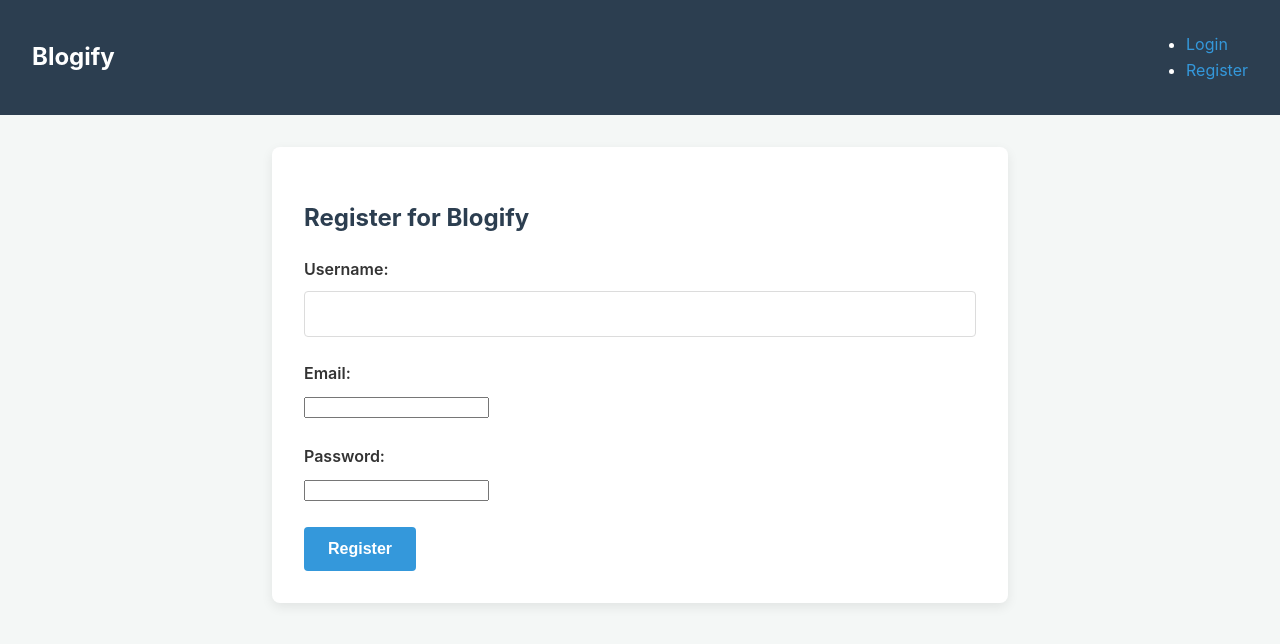
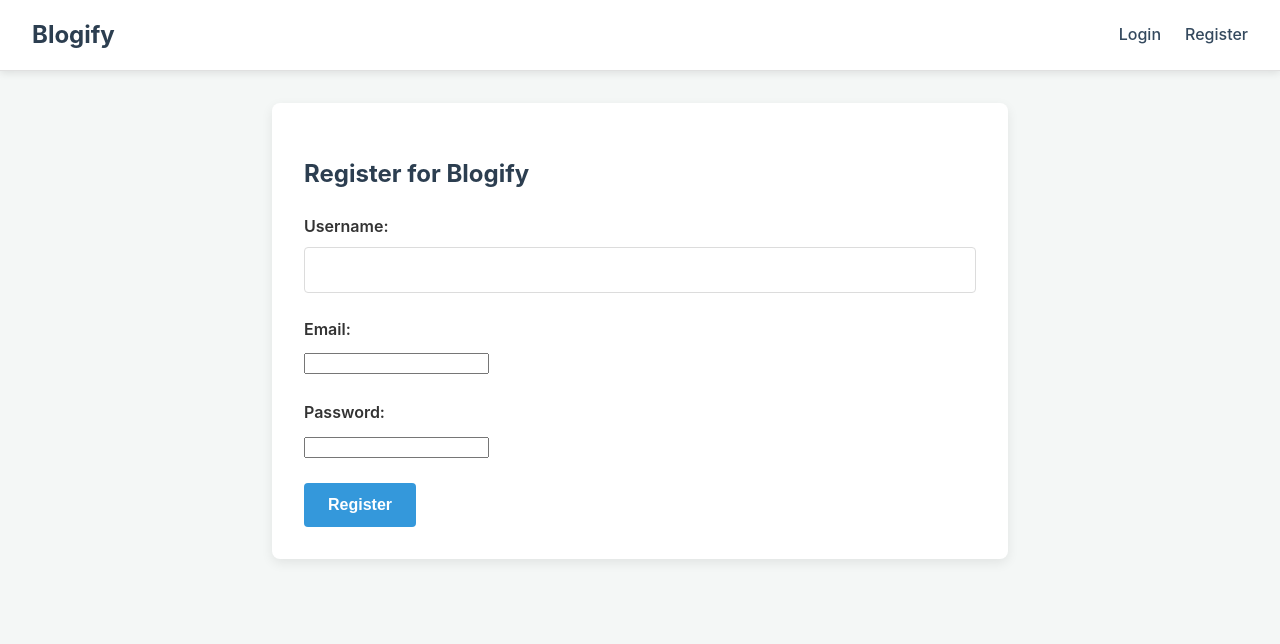
Before and after one commit to Mikiyas-STP/Blogify, a React (Vite) app in the folder client/: page /register in a window 1280 px wide. Shown: the top 644 px of the page. Built offline with nearby package versions, Linux system fonts and the light colour scheme.

Commit message:
styling : navbar

```diff
--- a/client/src/components/Navbar.jsx
+++ b/client/src/components/Navbar.jsx
@@ -2,28 +2,26 @@ import { Link } from 'react-router-dom';
 import styles from './Navbar.module.css';
 import { useAuth } from '../contexts/AuthContext';
 
-
-// client/src/components/Navbar.jsx
-
-// ... imports
-
 function Navbar() {
-  const { token, logout } = useAuth(); // Get the values
+  const { user, logout } = useAuth(); // Get the 'user' object instead of 'token'
 
   return (
     <nav className={styles.navbar}>
       <Link to="/" className={styles.brand}>Blogify</Link>
       <ul className={styles.navLinks}>
-        {token ? (
+        {user ? (
           // If user IS logged in
-          <li>
-            <button onClick={logout} className={styles.logoutButton}>Logout</button>
-          </li>
+          <>
+            <li className={styles.welcomeMessage}>Welcome, {user.username}!</li>
+            <li>
+              <button onClick={logout} className={styles.navButton}>Logout</button>
+            </li>
+          </>
         ) : (
-          // If user IS NOT logged in (use a React Fragment <> to group them)
+          // If user IS NOT logged in
           <>
-            <li><Link to="/login">Login</Link></li>
-            <li><Link to="/register">Register</Link></li>
+            <li><Link to="/login" className={styles.navLink}>Login</Link></li>
+            <li><Link to="/register" className={styles.navLink}>Register</Link></li>
           </>
         )}
       </ul>
--- a/client/src/components/Navbar.module.css
+++ b/client/src/components/Navbar.module.css
@@ -1,30 +1,60 @@
-/* Navbar.module.css (Responsive Version) */
 .navbar {
-  background-color: #2c3e50;
-  padding: 1rem; /* Smaller padding for mobile */
+  background-color: #ffffff;
+  padding: 1rem 2rem;
   display: flex;
   justify-content: space-between;
   align-items: center;
-  color: white;
+  box-shadow: 0 2px 8px rgba(0,0,0,0.1);
+  border-bottom: 1px solid #e0e0e0;
 }
 
 .brand {
-  font-size: 1.25rem; /* Smaller font size for mobile */
+  font-size: 1.5rem;
   font-weight: bold;
-  color: white;
+  color: #2c3e50;
   text-decoration: none;
 }
 
-.brand:hover {
+.navLinks {
+  list-style: none;
+  margin: 0;
+  padding: 0;
+  display: flex;
+  align-items: center;
+  gap: 1.5rem; /* Adds space between the list items */
+}
+
+/* Style for text-based links like Login/Register */
+.navLink {
+  color: #34495e;
+  text-decoration: none;
+  font-weight: 500;
+  transition: color 0.2s;
+}
+
+.navLink:hover {
   color: #3498db;
 }
-/* Media Query for tablets and larger */
-@media (min-width: 768px) {
-  .navbar {
-    padding: 1rem 2rem; /* Restore larger padding on desktop */
-  }
 
-  .brand {
-    font-size: 1.5rem; /* Restore larger font size on desktop */
-  }
+/* Style for button-like actions like Logout */
+.navButton {
+  background-color: transparent;
+  color: #34495e;
+  border: 1px solid #34495e;
+  padding: 0.5rem 1rem;
+  border-radius: 5px;
+  cursor: pointer;
+  font-size: 0.9rem;
+  transition: all 0.2s;
 }
+
+.navButton:hover {
+  background-color: #e74c3c;
+  color: white;
+  border-color: #e74c3c;
+}
+
+.welcomeMessage {
+  color: #7f8c8d;
+  font-weight: 500;
+}
```
